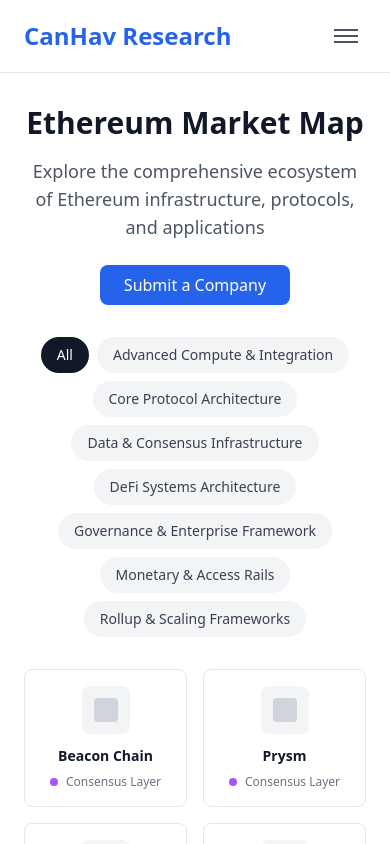
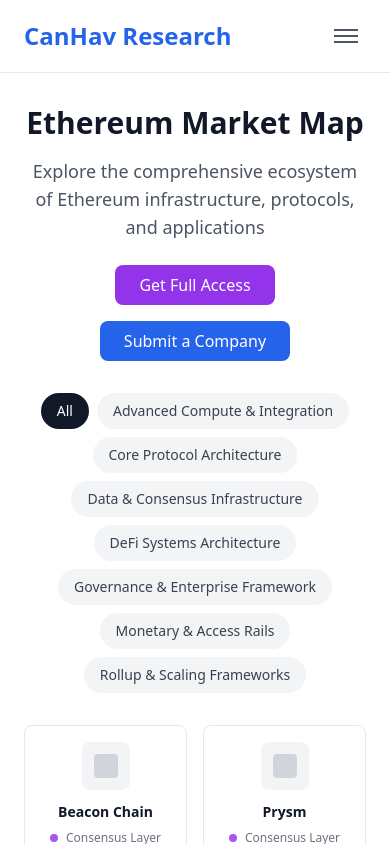
Before and after one commit to wazarat/canhav-research, a Next.js app: page /market-map in a window 390 px wide. Shown: the top 844 px of the page. Built offline with nearby package versions, Linux system fonts and the light colour scheme.

Commit message:
Update header buttons layout and styling
- Move Submit a Company button to the right
- Add purple Get Full Access button on the left
- Use flex layout for responsive button arrangement
- Purple button for premium access, blue for submissions

```diff
--- a/components/MarketMap.tsx
+++ b/components/MarketMap.tsx
@@ -41,12 +41,19 @@
           <p className="text-lg text-gray-600 mb-6 max-w-2xl mx-auto">
             Explore the comprehensive ecosystem of Ethereum infrastructure, protocols, and applications
           </p>
+          <div className="flex flex-col sm:flex-row gap-4 justify-center items-center">
+            <button
+              className="px-6 py-2 bg-purple-600 hover:bg-purple-700 text-white rounded-lg font-medium transition-all duration-300"
+            >
+              Get Full Access
+            </button>
             <button
               onClick={() => setShowSubmitForm(true)}
               className="px-6 py-2 bg-blue-600 hover:bg-blue-700 text-white rounded-lg font-medium transition-all duration-300"
             >
               Submit a Company
             </button>
+          </div>
         </div>
 
         {/* Sector Filter Tabs */}
```
Lines whose indentation alone changed are shown as unchanged.
